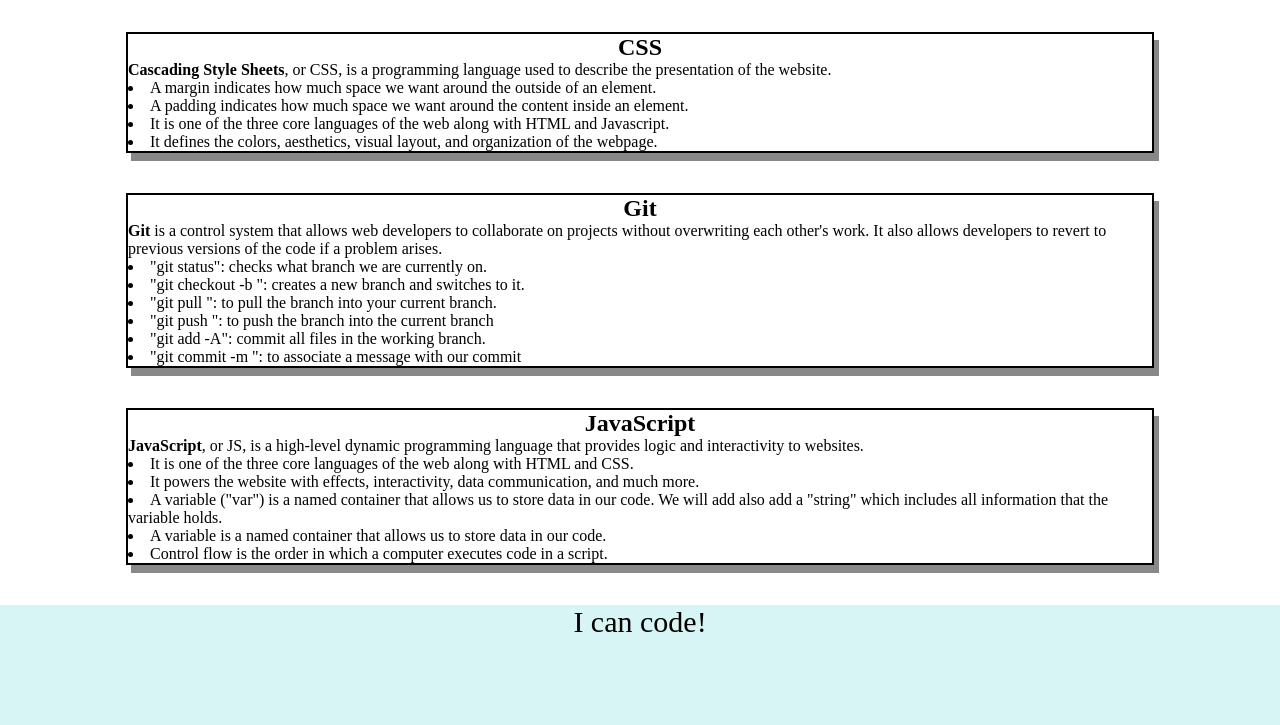
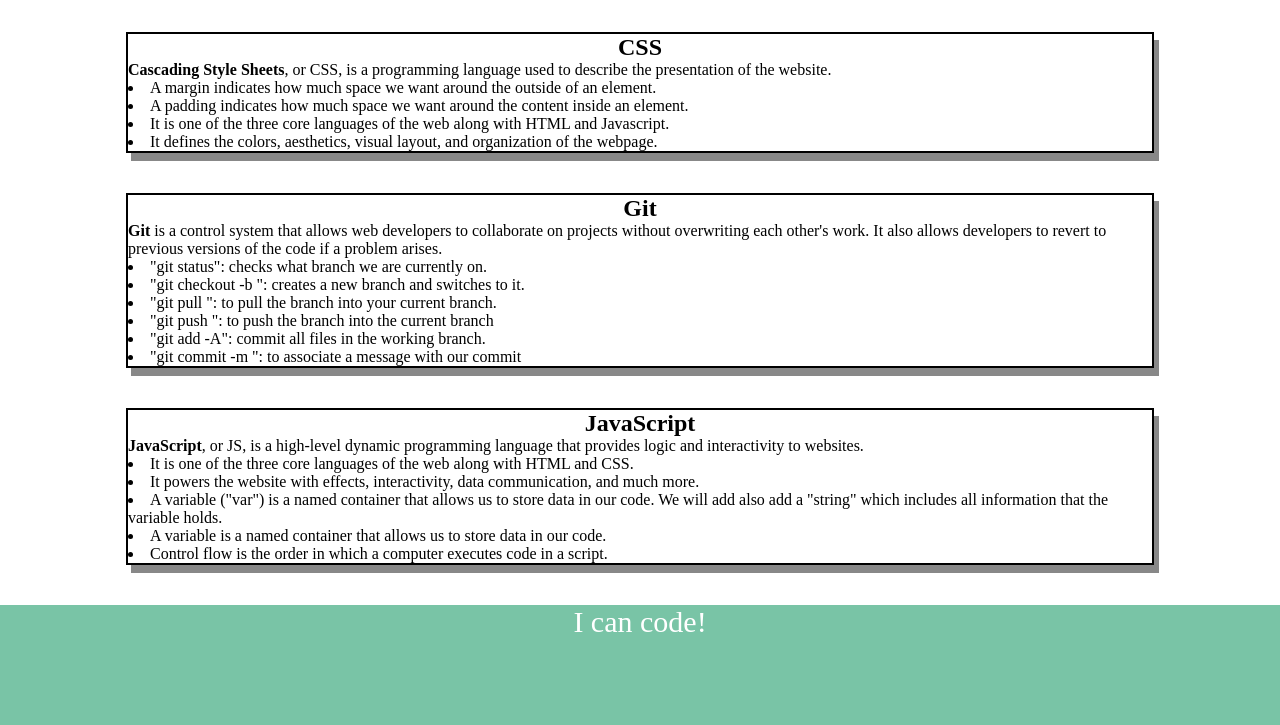
Before and after one commit to auom-eisiad/prework-study-guide, a plain HTML site: page prework-study-guide/index.html in a window 1280 px wide. Shown: the part 389-1114 px from the top of the page. Drawn offline with Linux system fonts and the light colour scheme.

```diff
--- a/prework-study-guide/assets/style.css
+++ b/prework-study-guide/assets/style.css
@@ -7,8 +7,8 @@
    footer {
     width: 100%;
     height: 120px;
-    background-color: #D7F5F4;
-    color: #000000;
+    background-color: #79C4A6;
+    color: white;
    }
 
    h1,
```
Also changed, not shown: prework-study-guide/assets/guide.png (deleted), 1 other file.
